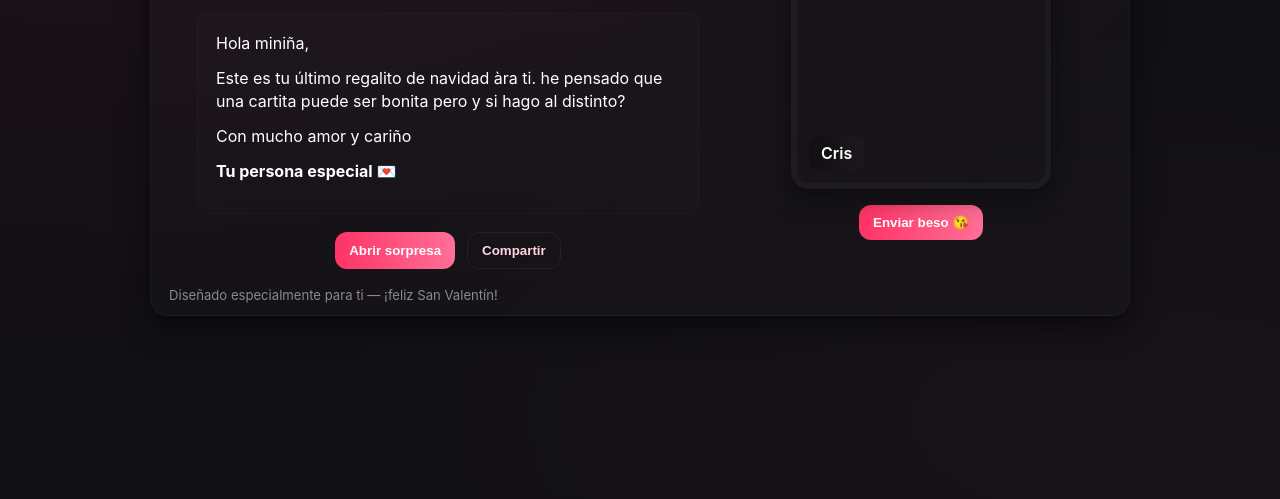
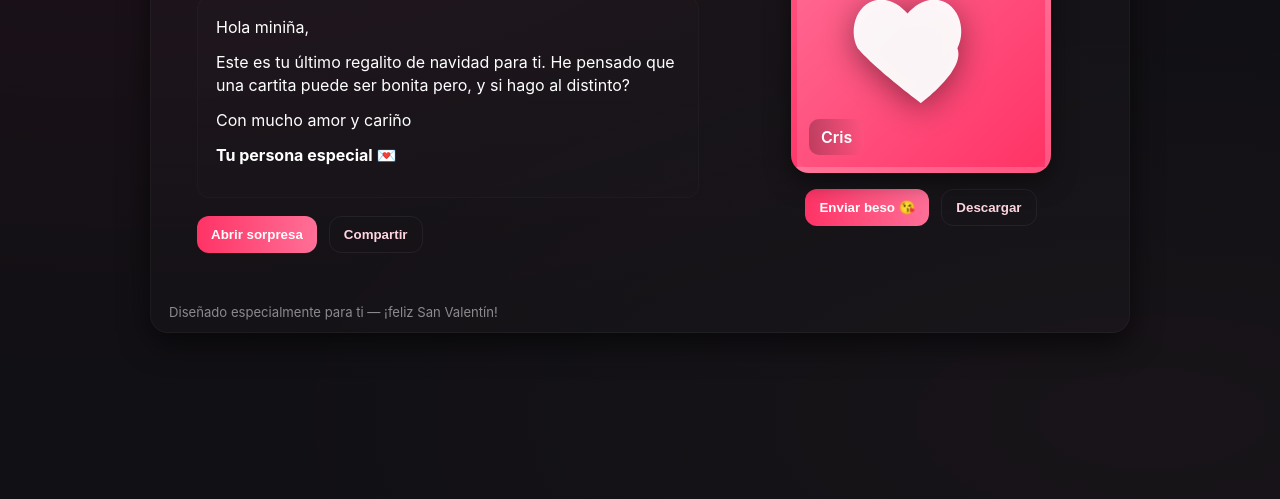
Before and after one commit to aceeIL/Tarjeta, a plain HTML site: page index.html in a window 1280 px wide. Shown: the part 301-800 px from the top of the page. Drawn offline with Linux system fonts and the light colour scheme.

Commit message:
Update index.html

```diff
--- a/index.html
+++ b/index.html
@@ -14,13 +14,36 @@
   --glass: rgba(255,255,255,0.04);
 }
 *{box-sizing:border-box}
-    html,body{height:100%;margin:0;font-family: -apple-system, BlinkMacSystemFont, 'Segoe UI', Roboto, 'Helvetica Neue', Arial; background: radial-gradient(1200px 600px at 10% 10%, rgba(255,50,120,0.06), transparent), radial-gradient(900px 400px at 90% 90%, rgba(255,150,180,0.03), transparent), var(--bg); color: #fff;}
+html,body{
+  height:100%;
+  margin:0;
+  font-family: -apple-system, BlinkMacSystemFont, 'Segoe UI', Roboto, 'Helvetica Neue', Arial;
+  background: radial-gradient(1200px 600px at 10% 10%, rgba(255,50,120,0.06), transparent),
+              radial-gradient(900px 400px at 90% 90%, rgba(255,150,180,0.03), transparent),
+              var(--bg);
+  color: #fff;
+}
 .stage{
-      min-height:100vh;display:flex;align-items:center;justify-content:center;padding:40px;
+  min-height:100vh;
+  display:flex;
+  align-items:center;
+  justify-content:center;
+  padding:40px;
 }
 .card{
-      width:100%;max-width:980px;background: linear-gradient(180deg, rgba(255,255,255,0.02), rgba(255,255,255,0.01));border-radius:18px;padding:28px;box-shadow: 0 10px 30px rgba(0,0,0,0.6);position:relative;overflow:hidden;border:1px solid rgba(255,255,255,0.03);
-      display:grid;grid-template-columns: 1fr 360px;gap:24px;align-items:stretch;
+  width:100%;
+  max-width:980px;
+  background: linear-gradient(180deg, rgba(255,255,255,0.02), rgba(255,255,255,0.01));
+  border-radius:18px;
+  padding:28px;
+  box-shadow: 0 10px 30px rgba(0,0,0,0.6);
+  position:relative;
+  overflow:hidden;
+  border:1px solid rgba(255,255,255,0.03);
+  display:grid;
+  grid-template-columns: 1fr 360px;
+  gap:24px;
+  align-items:stretch;
 }
 @media (max-width:900px){.card{grid-template-columns:1fr;max-width:720px;padding:20px}}
 
@@ -28,98 +51,151 @@
 .left{padding:18px}
 h1{font-size:2.1rem;margin:0 0 8px 0;letter-spacing:0.6px}
 .subtitle{color:var(--accent);font-size:0.95rem;margin-bottom:16px}
-    .message{background:linear-gradient(180deg, rgba(255,255,255,0.01), rgba(255,255,255,0.008));padding:18px;border-radius:12px;border:1px solid rgba(255,255,255,0.02);line-height:1.45}
+.message{
+  background:linear-gradient(180deg, rgba(255,255,255,0.01), rgba(255,255,255,0.008));
+  padding:18px;
+  border-radius:12px;
+  border:1px solid rgba(255,255,255,0.02);
+  line-height:1.45
+}
 .message p{margin:0 0 12px 0}
 
 /* Right column */
-    .right{display:flex;flex-direction:column;align-items:center;justify-content:flex-start;padding:18px}
+.right{
+  display:flex;
+  flex-direction:column;
+  align-items:center;
+  justify-content:center;
+  padding:18px;
+}
 .photo{
-      width:260px;height:260px;border-radius:18px;display:flex;align-items:center;justify-content:center;box-shadow:0 8px 24px rgba(0,0,0,0.5);position:relative;overflow:hidden;border:6px solid rgba(255,255,255,0.03);
-      transition: 0.35s ease;
+  width:260px;
+  height:260px;
+  border-radius:18px;
+  background:linear-gradient(135deg,var(--light-rose),var(--rose));
+  display:flex;
+  align-items:center;
+  justify-content:center;
+  box-shadow:0 8px 24px rgba(0,0,0,0.5);
+  position:relative;
+  overflow:hidden;
+  border:6px solid rgba(255,255,255,0.03);
 }
-    .photo img{
-      width:100%;
-      height:100%;
-      object-fit:cover;
-      border-radius:18px;
-      filter: brightness(1.05) contrast(1.05) saturate(1.1);
-      transition: transform 0.35s ease, filter 0.35s ease;
+.photo .name{
+  position:absolute;
+  bottom:12px;
+  left:12px;
+  background:linear-gradient(90deg, rgba(0,0,0,0.25), rgba(255,255,255,0.02));
+  padding:8px 12px;
+  border-radius:10px;
+  font-weight:600
 }
-    .photo:hover img{
-      transform: scale(1.04);
-      filter: brightness(1.12) contrast(1.1) saturate(1.15);
+.action{
+  margin-top:18px;
+  display:flex;
+  gap:12px;
+  flex-wrap:wrap
 }
-    .photo .name{position:absolute;bottom:12px;left:12px;background:linear-gradient(90deg, rgba(0,0,0,0.25), rgba(255,255,255,0.02));padding:8px 12px;border-radius:10px;font-weight:600}
-    .action{margin-top:18px;display:flex;gap:12px;flex-wrap:wrap; justify-content:center;}
-    .btn{appearance:none;border:0;padding:10px 14px;border-radius:12px;font-weight:600;cursor:pointer}
-    .btn-rose{background:linear-gradient(90deg,var(--rose),var(--light-rose));color:white}
-    .btn-ghost{background:transparent;border:1px solid rgba(255,255,255,0.06);color:var(--accent)}
+.btn{
+  appearance:none;
+  border:0;
+  padding:10px 14px;
+  border-radius:12px;
+  font-weight:600;
+  cursor:pointer
+}
+.btn-rose{
+  background:linear-gradient(90deg,var(--rose),var(--light-rose));
+  color:white
+}
+.btn-ghost{
+  background:transparent;
+  border:1px solid rgba(255,255,255,0.06);
+  color:var(--accent)
+}
 
 /* Floating hearts */
 .hearts{pointer-events:none;position:absolute;inset:0;z-index:0}
 .heart{position:absolute;will-change:transform,opacity;opacity:0;}
 
 /* Hidden letter */
-    .letter{margin-top:18px;background:linear-gradient(180deg, rgba(255,255,255,0.015), rgba(255,255,255,0.008));padding:14px;border-radius:12px;border:1px solid rgba(255,255,255,0.02);display:none}
-
-    footer{position:absolute;left:18px;bottom:12px;font-size:0.82rem;color:rgba(255,255,255,0.5)}
+.letter{
+  margin-top:18px;
+  background:linear-gradient(180deg, rgba(255,255,255,0.015), rgba(255,255,255,0.008));
+  padding:14px;
+  border-radius:12px;
+  border:1px solid rgba(255,255,255,0.02);
+  display:none
+}
+footer{
+  position:absolute;
+  left:18px;
+  bottom:12px;
+  font-size:0.82rem;
+  color:rgba(255,255,255,0.5)
+}
 
 /* small sugar */
-    .sparkle{position:absolute;right:20px;top:18px;background:var(--glass);padding:8px;border-radius:10px;font-size:0.85rem}
+.sparkle{
+  position:absolute;
+  right:20px;
+  top:18px;
+  background:var(--glass);
+  padding:8px;
+  border-radius:10px;
+  font-size:0.85rem
+}
 
 /* responsive typography */
 @media (max-width:480px){
   h1{font-size:1.6rem}
   .photo{width:200px;height:200px}
-      .right .action{margin-bottom:40px;}
 }
+
+/* espacio extra entre boton y footer */
+.right .action { margin-bottom: 60px; }
 </style>
 </head>
 <body>
 <main class="stage">
-    <article class="card" role="article" aria-label="Tarjeta de San Valentín para Cris">
+<article class="card" role="article" aria-label="Tarjeta de navidad para Cris">
   <div class="left">
-        <div class="sparkle">14 de febrero · San Valentín</div>
+    <div class="sparkle">!Feliz Navidad🩵¡</div>
     <h1>Para <span style="color:var(--rose)">Cris</span>, con todo mi cariño</h1>
     <div class="subtitle">Un pequeño detalle para recordarte cuánto significas para mí.</div>
-
     <div class="message">
       <p>Hola miniña,</p>
-          <p>Este es tu último regalito de navidad àra ti. he pensado que una cartita puede ser bonita pero y si hago al distinto? </p>
+      <p>Este es tu último regalito de navidad para ti. He pensado que una cartita puede ser bonita pero, y si hago al distinto? </p>
       <p>Con mucho amor y cariño</p>
       <p><strong>Tu persona especial 💌</strong></p>
     </div>
-
     <div class="action">
       <button class="btn btn-rose" id="revealBtn">Abrir sorpresa</button>
       <button class="btn btn-ghost" id="shareBtn">Compartir</button>
     </div>
-
     <div class="letter" id="letter">
       <p><em>Cartita: </em></p>
       <p>Oli mi vida, en esta carta quiero decirte lo mucho que te amo, por que nunca es suficiente, mi amor por ti es infinito y aunque te diga te amo nunca es suficiente para mi asi que estare toooooda mi vida diciendotelo. te amo m🐮cho</p>
     </div>
-
   </div>
-
   <aside class="right">
     <div class="photo" id="photo" aria-hidden="false">
-          <img src="" alt="Foto" style="width:100%;height:100%;object-fit:cover;">
+      <svg width="160" height="160" viewBox="0 0 24 24" fill="none" xmlns="http://www.w3.org/2000/svg" style="filter:drop-shadow(0 6px 16px rgba(0,0,0,0.45));">
+        <path d="M12 21s-6.716-4.95-9.5-8.214C.96 9.807 2.52 5.5 6 5.5c1.873 0 3.08 1.102 3.98 2.067.9-.965 2.107-2.067 3.98-2.067 3.48 0 5.04 4.307 3.5 7.286C18.716 16.05 12 21 12 21z" fill="white" opacity="0.95"/>
+      </svg>
       <div class="name">Cris</div>
     </div>
-
-        <!-- Botón de beso debajo con espacio extra en móvil -->
-        <div class="action" style="margin-top:16px; justify-content:center;">
+    <div class="action" style="margin-top:16px">
       <button class="btn btn-rose" id="playBtn">Enviar beso 😘</button>
+      <button class="btn btn-ghost" id="downloadBtn">Descargar</button>
     </div>
   </aside>
-
   <div class="hearts" id="hearts"></div>
   <footer>Diseñado especialmente para ti — ¡feliz San Valentín!</footer>
 </article>
 </main>
-
 <script>
+// Heart generator
 const heartsContainer = document.getElementById('hearts');
 function makeHeart(){
   const h = document.createElement('div');
@@ -142,30 +218,50 @@
 }
 setInterval(makeHeart, 600);
 
+// reveal letter
 const revealBtn = document.getElementById('revealBtn');
 const letter = document.getElementById('letter');
 revealBtn.addEventListener('click', ()=>{
   if(letter.style.display === 'block'){
-        letter.style.display = 'none'; revealBtn.textContent = 'Abrir sorpresa';
-      } else { letter.style.display = 'block'; revealBtn.textContent = 'Cerrar'; }
-    });
+    letter.style.display = 'none';
+    revealBtn.textContent = 'Abrir sorpresa';
+  } else {
+    letter.style.display = 'block';
+    revealBtn.textContent = 'Cerrar';
+  }
+})
 
+// simple share
 const shareBtn = document.getElementById('shareBtn');
 shareBtn.addEventListener('click', async ()=>{
-      const payload = { title: 'Para Cris — San Valentín', text: 'Una dedicatoria especial para Cris ❤️', url: location.href };
-      if(navigator.share){ try{ await navigator.share(payload); }catch(e){ alert('Compartir cancelado.'); } }
-      else { prompt('Copia este enlace para compartir:', location.href); }
-    });
+  const payload = {
+    title: 'Para Cris — San Valentín',
+    text: 'Una dedicatoria especial para Cris ❤️',
+    url: location.href
+  };
+  if(navigator.share){
+    try{ await navigator.share(payload); }catch(e){ alert('Compartir cancelado.'); }
+  } else {
+    prompt('Copia este enlace para compartir:', location.href);
+  }
+})
 
+// play a tiny kiss animation
 const playBtn = document.getElementById('playBtn');
 playBtn.addEventListener('click', ()=>{
   const el = document.createElement('div');
-      el.style.position='fixed';el.style.left='50%';el.style.top='50%';el.style.transform='translate(-50%,-50%)';el.style.fontSize='3rem';el.style.zIndex=9999;el.style.pointerEvents='none';el.textContent='💋';
+  el.style.position='fixed';el.style.left='50%';el.style.top='50%';
+  el.style.transform='translate(-50%,-50%)';
+  el.style.fontSize='3rem';el.style.zIndex=9999;el.style.pointerEvents='none';
+  el.textContent='💋';
   document.body.appendChild(el);
   el.animate([{opacity:0,transform:'translate(-50%,-40%) scale(0.6)'},{opacity:1,transform:'translate(-50%,-70%) scale(1.2)'},{opacity:0,transform:'translate(-50%,-200%) scale(0.6)'}],{duration:1400,easing:'cubic-bezier(.2,.8,.2,1)'}).onfinish=()=>el.remove();
-    });
+})
 
-    revealBtn.addEventListener('keydown', (e)=>{ if(e.key === 'Enter' || e.key === ' ') revealBtn.click(); });
+// accessibility: allow keyboard reveal
+revealBtn.addEventListener('keydown', (e)=>{
+  if(e.key === 'Enter' || e.key === ' ') revealBtn.click();
+})
 </script>
 </body>
 </html>
```
Lines whose indentation alone changed are shown as unchanged.
